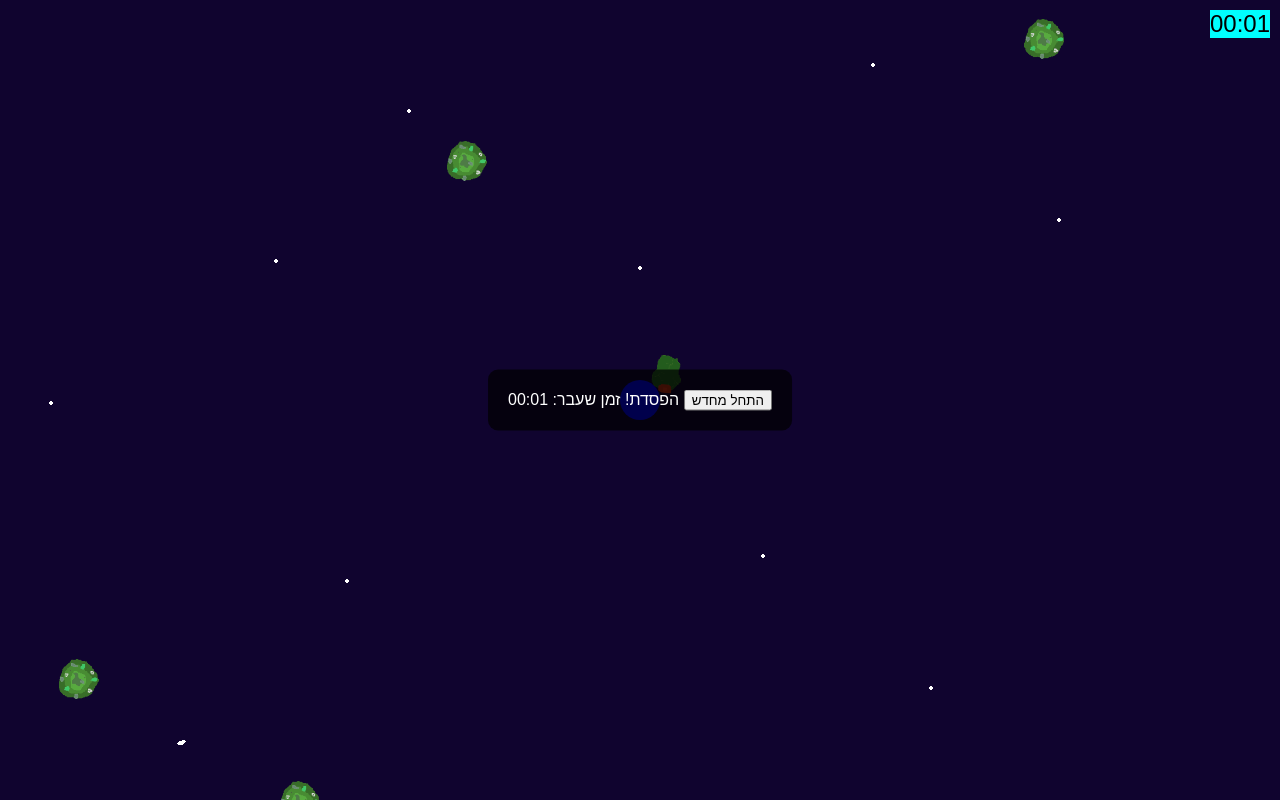
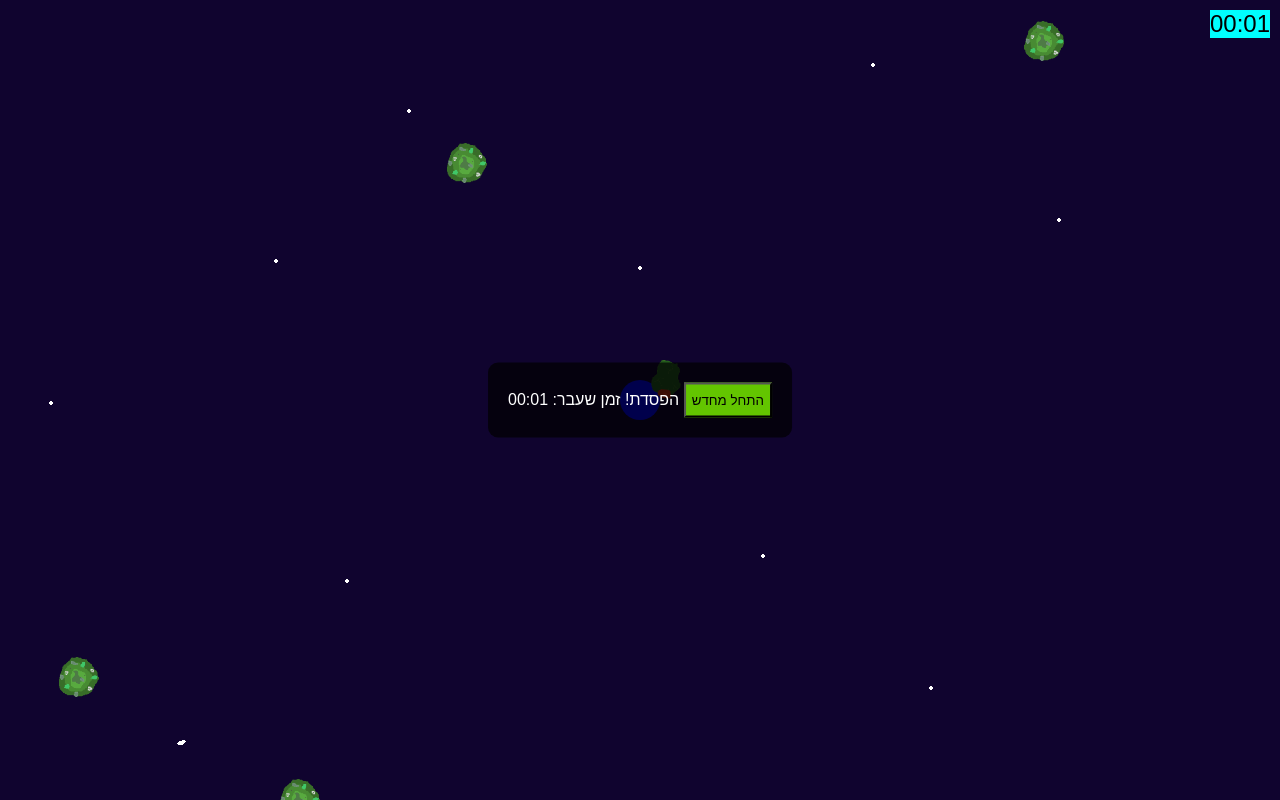
Before and after one commit to demama7/chat_nisioni7, a website: page public/gameA1.html in a window 1280 px wide. Drawn offline with Linux system fonts and the light colour scheme.

```diff
--- a/public/css.css
+++ b/public/css.css
@@ -45,3 +45,8 @@
 .hidden {
     display: none;
 }
+
+#restartButton{
+    background-color: rgb(99, 197, 0);
+    height: 35px;
+}
--- a/public/scriptA1.js
+++ b/public/scriptA1.js
@@ -11,7 +11,8 @@
 let obstacles = [];
 let specialObstacles = [];
 let bottomObstacles = [];
-let greenCircles = []; // עיגולים ירוקים
+let greenCircles = [];
+let redCircles = []; // עיגולים אדומים
 let mouse = { x: canvas.width / 2, y: canvas.height / 2, radius: 20, originalRadius: 20 };
 let timer = 0;
 let interval;
@@ -21,13 +22,16 @@
 let difficultyIncreaseRate = 0.1;
 let specialObstacleInterval;
 let greenCircleInterval;
-let invincible = false; // משתנה שמסמן אם העכבר אינו פגיע
+let redCircleInterval; // מרווח זמן לעיגולים האדומים
+let invincible = false;
 
 const monsterImage = new Image();
-monsterImage.src = 'מפלצת.png'; // הנתיב לתמונה של המכשולים
+monsterImage.src = 'מפלצת.png';
 
 const superMonsterImage = new Image();
-superMonsterImage.src = 'סופרמפלצת.png'; // הנתיב לתמונה של סופרמפלצת
+superMonsterImage.src = 'סופרמפלצת.png';
+
+const collisionSound = new Audio('bup.mp3'); // יצירת אובייקט אודיו
 
 function startGame() {
     timer = 0;
@@ -35,8 +39,9 @@
     specialObstacles = [];
     bottomObstacles = [];
     greenCircles = [];
+    redCircles = []; // איפוס עיגולים אדומים
     gameOver = false;
-    invincible = false; // התחל את המשחק ללא חסינות
+    invincible = false;
     speed = 2;
     spawnRate = 1000;
     messageElement.classList.add('hidden');
@@ -49,6 +54,7 @@
     spawnBottomObstacles();
     spawnSpecialObstacle();
     spawnGreenCircle();
+    spawnRedCircle(); // קריאת פונקציה לעיגול האדום
     gameLoop();
 }
 
@@ -59,7 +65,6 @@
         const seconds = String(timer % 60).padStart(2, '0');
         timerElement.textContent = `${minutes}:${seconds}`;
 
-        // העלאת רמת הקושי
         speed += difficultyIncreaseRate;
         spawnRate = Math.max(200, spawnRate - 15);
     }
@@ -82,9 +87,12 @@
 
     const durationOptions = [3000, 5000, 7000];
     const followDuration = durationOptions[Math.floor(Math.random() * durationOptions.length)];
-    const x = Math.random() * canvas.width;
-    const y = 0;
-    specialObstacles.push({ x, y, size: 50, followDuration });
+    specialObstacles.push({
+        x: Math.random() * canvas.width,
+        y: 0,
+        size: 50,
+        followDuration
+    });
 
     specialObstacleInterval = Math.random() * (10000 - 3000) + 3000;
     setTimeout(spawnSpecialObstacle, specialObstacleInterval);
@@ -93,41 +101,54 @@
 function spawnGreenCircle() {
     if (gameOver) return;
 
-    const x = Math.random() * canvas.width;
-    const y = Math.random() * canvas.height;
-    greenCircles.push({ x, y, size: 30 });
+    greenCircles.push({
+        x: Math.random() * canvas.width,
+        y: Math.random() * canvas.height,
+        size: 30
+    });
 
     greenCircleInterval = Math.random() * (7000 - 3000) + 3000;
     setTimeout(spawnGreenCircle, greenCircleInterval);
+}
+
+// פונקציה לעיגולים האדומים
+function spawnRedCircle() {
+    if (gameOver) return;
+
+    redCircles.push({
+        x: Math.random() * canvas.width,
+        y: Math.random() * canvas.height,
+        size: 30
+    });
+
+    redCircleInterval = Math.random() * (10000 - 5000) + 5000;
+    setTimeout(spawnRedCircle, redCircleInterval);
+}
+
+function checkCollision(circle1, circle2) {
+    const dx = circle1.x - circle2.x;
+    const dy = circle1.y - circle2.y;
+    const distance = Math.sqrt(dx * dx + dy * dy);
+
+    return distance < circle1.radius + circle2.size / 2;
 }
 
 function gameLoop() {
     if (gameOver) return;
     ctx.clearRect(0, 0, canvas.width, canvas.height);
 
-    // צייר את העכבר בתור עיגול כחול
     ctx.beginPath();
     ctx.arc(mouse.x, mouse.y, mouse.radius, 0, Math.PI * 2, false);
     ctx.fillStyle = 'blue';
     ctx.fill();
 
-    // טיפול במכשולים רגילים
     for (let i = 0; i < obstacles.length; i++) {
         const obstacle = obstacles[i];
         obstacle.y += speed;
 
         ctx.drawImage(monsterImage, obstacle.x, obstacle.y, obstacle.size, obstacle.size);
 
-        if (
-            mouse.x < obstacle.x + obstacle.size &&
-            mouse.x + mouse.radius > obstacle.x &&
-            mouse.y < obstacle.y + obstacle.size &&
-            mouse.y + mouse.radius > obstacle.y
-        ) {
-            mouse.radius = mouse.originalRadius;
-            setTimeout(() => {
-                invincible = false;
-            }, 500);
+        if (checkCollision(mouse, obstacle)) {
             if (!invincible) {
                 gameOver = true;
                 clearInterval(interval);
@@ -143,23 +164,13 @@
         }
     }
 
-    // טיפול במכשולים מלמטה למעלה
     for (let i = 0; i < bottomObstacles.length; i++) {
         const bottomObstacle = bottomObstacles[i];
         bottomObstacle.y -= speed;
 
         ctx.drawImage(monsterImage, bottomObstacle.x, bottomObstacle.y, bottomObstacle.size, bottomObstacle.size);
 
-        if (
-            mouse.x < bottomObstacle.x + bottomObstacle.size &&
-            mouse.x + mouse.radius > bottomObstacle.x &&
-            mouse.y < bottomObstacle.y + bottomObstacle.size &&
-            mouse.y + mouse.radius > bottomObstacle.y
-        ) {
-            mouse.radius = mouse.originalRadius;
-            setTimeout(() => {
-                invincible = false;
-            }, 500);
+        if (checkCollision(mouse, bottomObstacle)) {
             if (!invincible) {
                 gameOver = true;
                 clearInterval(interval);
@@ -175,7 +186,6 @@
         }
     }
 
-    // טיפול במכשולים מיוחדים (סופרמפלצות)
     for (let i = 0; i < specialObstacles.length; i++) {
         const specialObstacle = specialObstacles[i];
 
@@ -183,31 +193,19 @@
         const dy = mouse.y - specialObstacle.y;
         const distance = Math.sqrt(dx * dx + dy * dy);
 
-        // חשב את הזווית בין המכשול לעכבר
         const angle = Math.atan2(dy, dx);
 
-        // עדכן את מיקום המכשול לעבר העכבר
         const followSpeed = 3 + speed;
         specialObstacle.x += (dx / distance) * followSpeed;
         specialObstacle.y += (dy / distance) * followSpeed;
 
-        // צייר את המכשול בתמונה עם כיוון ההתמקדות
         ctx.save();
         ctx.translate(specialObstacle.x + specialObstacle.size / 2, specialObstacle.y + specialObstacle.size / 2);
         ctx.rotate(angle);
         ctx.drawImage(superMonsterImage, -specialObstacle.size / 2, -specialObstacle.size / 2, specialObstacle.size, specialObstacle.size);
         ctx.restore();
 
-        if (
-            mouse.x < specialObstacle.x + specialObstacle.size &&
-            mouse.x + mouse.radius > specialObstacle.x &&
-            mouse.y < specialObstacle.y + specialObstacle.size &&
-            mouse.y + mouse.radius > specialObstacle.y
-        ) {
-            mouse.radius = mouse.originalRadius;
-            setTimeout(() => {
-                invincible = false;
-            }, 500);
+        if (checkCollision(mouse, specialObstacle)) {
             if (!invincible) {
                 gameOver = true;
                 clearInterval(interval);
@@ -224,21 +222,16 @@
         }
     }
 
-    // טיפול בעיגולים ירוקים
     for (let i = 0; i < greenCircles.length; i++) {
         const greenCircle = greenCircles[i];
 
         ctx.beginPath();
         ctx.arc(greenCircle.x, greenCircle.y, greenCircle.size, 0, Math.PI * 2, false);
-        ctx.fillStyle = 'green';
+        ctx.fillStyle = '#00a305';
         ctx.fill();
 
-        if (
-            mouse.x < greenCircle.x + greenCircle.size &&
-            mouse.x + mouse.radius > greenCircle.x &&
-            mouse.y < greenCircle.y + greenCircle.size &&
-            mouse.y + mouse.radius > greenCircle.y
-        ) {
+        if (checkCollision(mouse, greenCircle)) {
+            collisionSound.play(); // ניגון סאונד בעת התנגשות
             mouse.radius = mouse.originalRadius * 1.5;
             ctx.beginPath();
             ctx.arc(mouse.x, mouse.y, mouse.radius, 0, Math.PI * 2, false);
@@ -247,38 +240,47 @@
             ctx.stroke();
             greenCircles.splice(i, 1);
             i--;
+            invincible = true;
+            setTimeout(() => {
+                invincible = false;
+                mouse.radius = mouse.originalRadius;
+            }, 4000);
         }
     }
 
-    // טיפול במגע בין העכבר למכשולים ירוקים
-    if (mouse.radius > mouse.originalRadius) {
-        invincible = true; // הפוך את העכבר לחסין
-        setTimeout(() => {
-            invincible = false; // הסר חסינות לאחר זמן מה
-        }, 3000);
+    // בדיקה אם העכבר נוגע בעיגול האדום
+    for (let i = 0; i < redCircles.length; i++) {
+        const redCircle = redCircles[i];
+
+        ctx.beginPath();
+        ctx.arc(redCircle.x, redCircle.y, redCircle.size, 0, Math.PI * 2, false);
+        ctx.fillStyle = 'red';
+        ctx.fill();
+
+        if (checkCollision(mouse, redCircle)) {
+            collisionSound.play(); // ניגון סאונד בעת התנגשות
+            specialObstacles = []; // השמדת כל המכשולים המיוחדים
+            redCircles.splice(i, 1); // הסרת העיגול האדום מהמערך
+            i--;
+        }
     }
 
-    // צייר את העכבר מחדש עם העיגול הגדול
-    ctx.beginPath();
-    ctx.arc(mouse.x, mouse.y, mouse.radius, 0, Math.PI * 2, false);
-    ctx.fillStyle = 'blue';
-    ctx.fill();
-
-    // קרא לפונקציה לשוב לחזור עם התמונה של העכבר
     requestAnimationFrame(gameLoop);
 }
 
-// התעדכן למיקום העכבר
 canvas.addEventListener('mousemove', (event) => {
     const rect = canvas.getBoundingClientRect();
     mouse.x = event.clientX - rect.left;
     mouse.y = event.clientY - rect.top;
 });
 
-// התחל משחק מחדש כאשר לוחצים על כפתור "התחל מחדש"
 restartButton.addEventListener('click', () => {
     startGame();
 });
 
-// התחל את המשחק
+window.addEventListener('resize', () => {
+    canvas.width = window.innerWidth;
+    canvas.height = window.innerHeight;
+});
+
 startGame();
```
Also changed, not shown: 1 other file.
